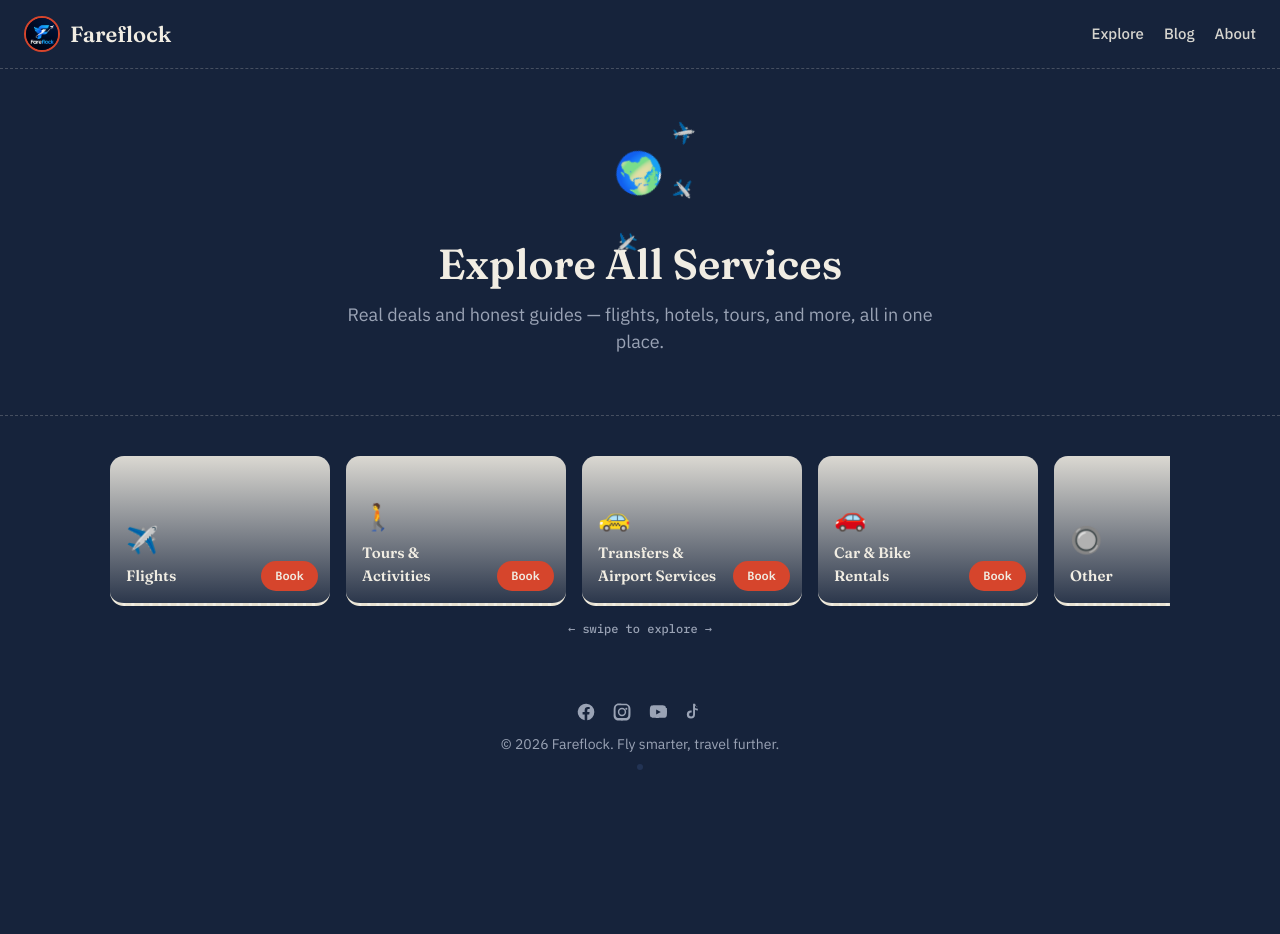
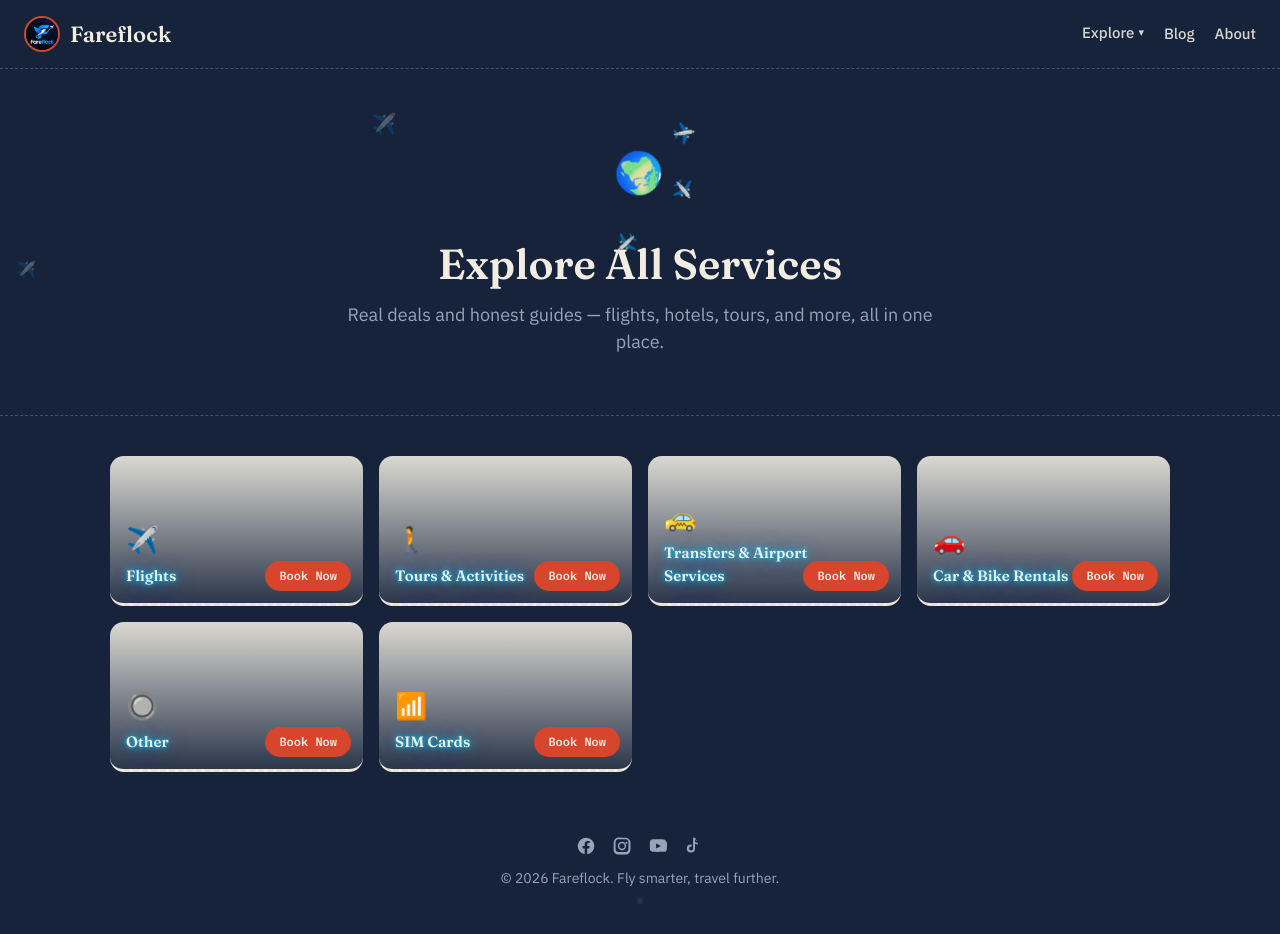
Before and after one commit to musangipeter38-coder/fareflock, a Flask app: page / in a window 1280 px wide. Before the commit the page ends 770 px from the top, so only its background shows below. Run offline with Flask 3, Linux system fonts and the light colour scheme; data that the repository does not hold is empty; some libraries are stand-ins or nearby versions.

Commit message:
Fixed swipe-to-scroll grid, glowing category text, Book Now buttons, floating planes, and Explore dropdown

```diff
--- a/static/css/style.css
+++ b/static/css/style.css
@@ -583,3 +583,99 @@ button:hover, .btn-primary:hover { background: var(--coral-light); }
     .globe-core { font-size: 32px; }
     .logo-img { width: 30px; height: 30px; }
 }
+/* ---------- GLOWING TEXT ---------- */
+.glow-text {
+    color: #E8F4FF;
+    text-shadow:
+        0 0 4px rgba(0, 200, 255, 0.9),
+        0 0 10px rgba(0, 200, 255, 0.7),
+        0 0 20px rgba(0, 150, 255, 0.5);
+}
+
+/* ---------- FIXED (NON-SWIPE) CATEGORY GRID ---------- */
+.category-grid-fixed {
+    display: grid;
+    grid-template-columns: repeat(auto-fit, minmax(220px, 1fr));
+    gap: 16px;
+}
+.category-grid-fixed .category-slide {
+    width: 100%;
+    height: 150px;
+}
+
+/* ---------- FLOATING BACKGROUND PLANES ---------- */
+.floating-planes {
+    position: absolute;
+    inset: 0;
+    overflow: hidden;
+    pointer-events: none;
+    z-index: 0;
+}
+.floating-plane {
+    position: absolute;
+    font-size: 20px;
+    opacity: 0.35;
+    animation: driftPlane linear infinite;
+}
+.fp-1 { top: 15%; left: -10%; animation-duration: 22s; animation-delay: 0s; }
+.fp-2 { top: 55%; left: -10%; animation-duration: 30s; animation-delay: 4s; font-size: 16px; }
+.fp-3 { top: 30%; left: -10%; animation-duration: 26s; animation-delay: 10s; font-size: 24px; }
+.fp-4 { top: 75%; left: -10%; animation-duration: 34s; animation-delay: 16s; font-size: 14px; }
+
+@keyframes driftPlane {
+    from { transform: translateX(0) translateY(0); }
+    to { transform: translateX(130vw) translateY(-40px); }
+}
+
+.globe-hero { position: relative; overflow: hidden; }
+.globe-hero h1, .globe-hero p, .globe-decor { position: relative; z-index: 1; }
+/* ---------- EXPLORE DROPDOWN ---------- */
+.nav-dropdown { position: relative; }
+
+.nav-dropdown-toggle {
+    background: none;
+    border: none;
+    color: var(--text-light);
+    font-family: var(--font-body);
+    font-weight: 500;
+    font-size: 15px;
+    opacity: 0.88;
+    cursor: pointer;
+    padding: 0;
+    display: flex;
+    align-items: center;
+    gap: 4px;
+    margin: 0;
+}
+.nav-dropdown-toggle:hover { color: var(--coral-light); opacity: 1; }
+.nav-dropdown-toggle .caret { font-size: 11px; transition: transform 0.2s; }
+.nav-dropdown.open .caret { transform: rotate(180deg); }
+
+.nav-dropdown-menu {
+    position: absolute;
+    top: calc(100% + 14px);
+    left: 0;
+    min-width: 220px;
+    background: var(--bg-panel-alt);
+    border: 1px dashed var(--border-glow);
+    border-radius: 10px;
+    padding: 8px;
+    display: none;
+    flex-direction: column;
+    z-index: 50;
+    box-shadow: 0 12px 24px rgba(0,0,0,0.35);
+}
+.nav-dropdown.open .nav-dropdown-menu { display: flex; }
+
+.nav-dropdown-menu a {
+    padding: 8px 10px;
+    border-radius: 6px;
+    font-size: 14px;
+    opacity: 1;
+    color: var(--text-light);
+    text-decoration: none;
+}
+.nav-dropdown-menu a:hover {
+    background: var(--bg-dark);
+    color: var(--coral-light);
+}
--- a/templates/base.html
+++ b/templates/base.html
@@ -38,7 +38,17 @@
             Fareflock
         </a>
         <nav>
-            <a href="{{ url_for('home') }}">Explore</a>
+            <div class="nav-dropdown">
+                <button type="button" class="nav-dropdown-toggle" aria-expanded="false" aria-controls="exploreMenu">
+                    Explore <span class="caret">▾</span>
+                </button>
+                <div class="nav-dropdown-menu" id="exploreMenu">
+                    <a href="{{ url_for('home') }}">All Services</a>
+                    {% for cat in SERVICE_CATEGORIES %}
+                    <a href="{{ category_url(cat) }}">{{ cat.icon }} {{ cat.name }}</a>
+                    {% endfor %}
+                </div>
+            </div>
             <a href="{{ url_for('blog') }}">Blog</a>
             <a href="{{ url_for('about') }}">About</a>
         </nav>
@@ -117,6 +127,32 @@
                 if (link) prefetch(link.href);
             }, { passive: true });
         })();
+
+        (function() {
+            var wrap = document.querySelector('.nav-dropdown');
+            var toggle = document.querySelector('.nav-dropdown-toggle');
+            if (!wrap || !toggle) return;
+
+            function closeMenu() {
+                wrap.classList.remove('open');
+                toggle.setAttribute('aria-expanded', 'false');
+            }
+            function toggleMenu() {
+                var isOpen = wrap.classList.toggle('open');
+                toggle.setAttribute('aria-expanded', isOpen ? 'true' : 'false');
+            }
+
+            toggle.addEventListener('click', function(e) {
+                e.stopPropagation();
+                toggleMenu();
+            });
+            document.addEventListener('click', function(e) {
+                if (!wrap.contains(e.target)) closeMenu();
+            });
+            document.addEventListener('keydown', function(e) {
+                if (e.key === 'Escape') closeMenu();
+            });
+        })();
     </script>
 </body>
 </html>
--- a/templates/index.html
+++ b/templates/index.html
@@ -20,6 +20,13 @@
 {% endif %}
 
 <section class="page-hero globe-hero">
+    <div class="floating-planes" aria-hidden="true">
+        <span class="floating-plane fp-1">✈️</span>
+        <span class="floating-plane fp-2">✈️</span>
+        <span class="floating-plane fp-3">✈️</span>
+        <span class="floating-plane fp-4">✈️</span>
+    </div>
+
     <div class="globe-decor" aria-hidden="true">
         <div class="globe-core">🌍</div>
         <div class="plane-orbit orbit-1"><span class="plane">✈️</span></div>
@@ -31,19 +38,18 @@
 </section>
 
 <section class="tips-grid-section">
-    <div class="category-slider">
+    <div class="category-grid-fixed">
         {% for cat in SERVICE_CATEGORIES %}
         {% set bg = cat_images.get(cat.slug) %}
         <div class="category-slide" style="{% if bg %}background-image:url('{{ bg }}');{% endif %}">
             <a href="{{ category_url(cat) }}" class="category-slide-link" aria-label="{{ cat.name }}"></a>
             <div class="category-slide-overlay">
                 <span class="category-icon">{{ cat.icon }}</span>
-                <span class="category-name">{{ cat.name }}</span>
+                <span class="category-name glow-text">{{ cat.name }}</span>
             </div>
-            <a href="{{ category_url(cat) }}" class="category-book-btn">Book</a>
+            <a href="{{ category_url(cat) }}" class="category-book-btn">Book Now</a>
         </div>
         {% endfor %}
     </div>
-    <p class="slider-hint">← swipe to explore →</p>
 </section>
 {% endblock %}
```
